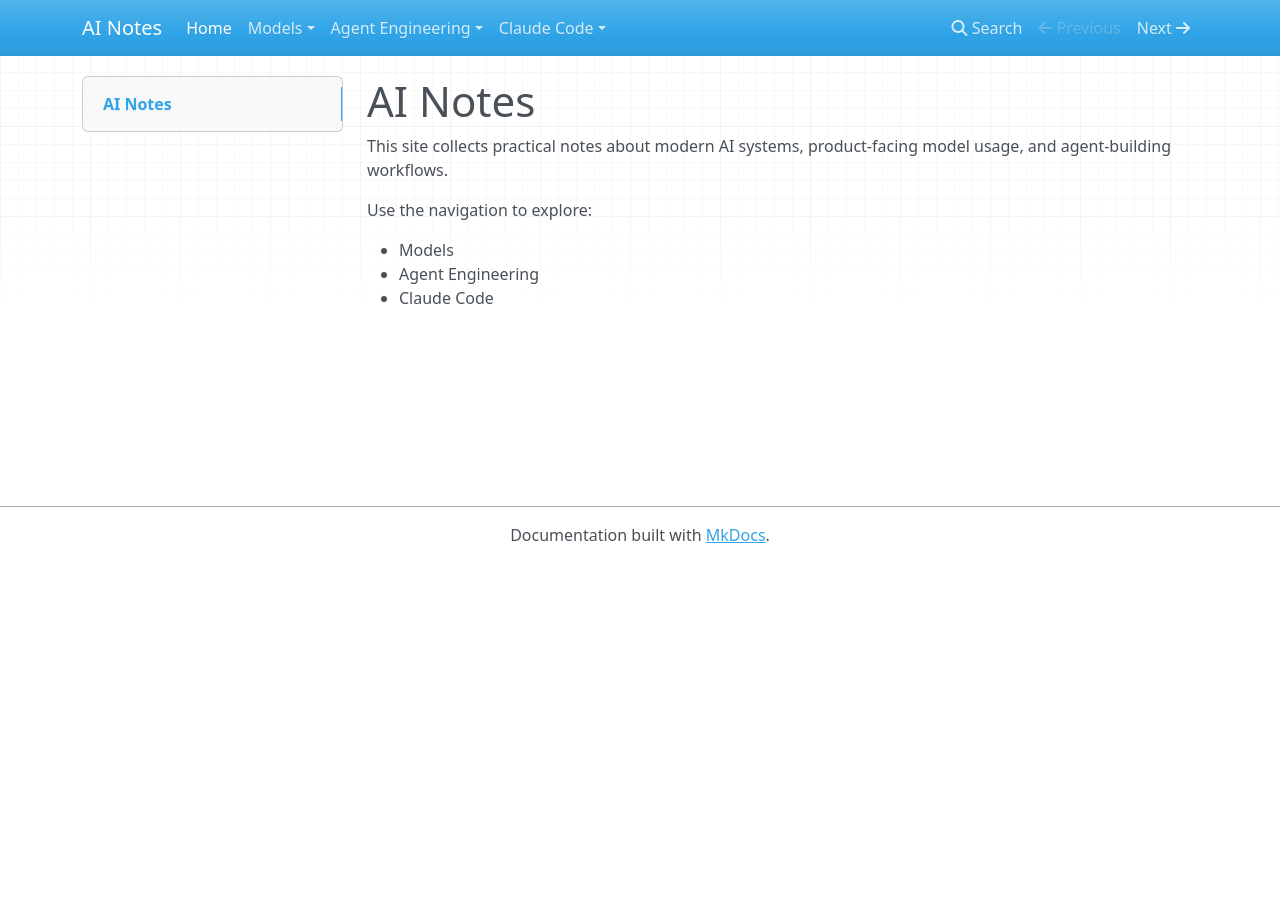
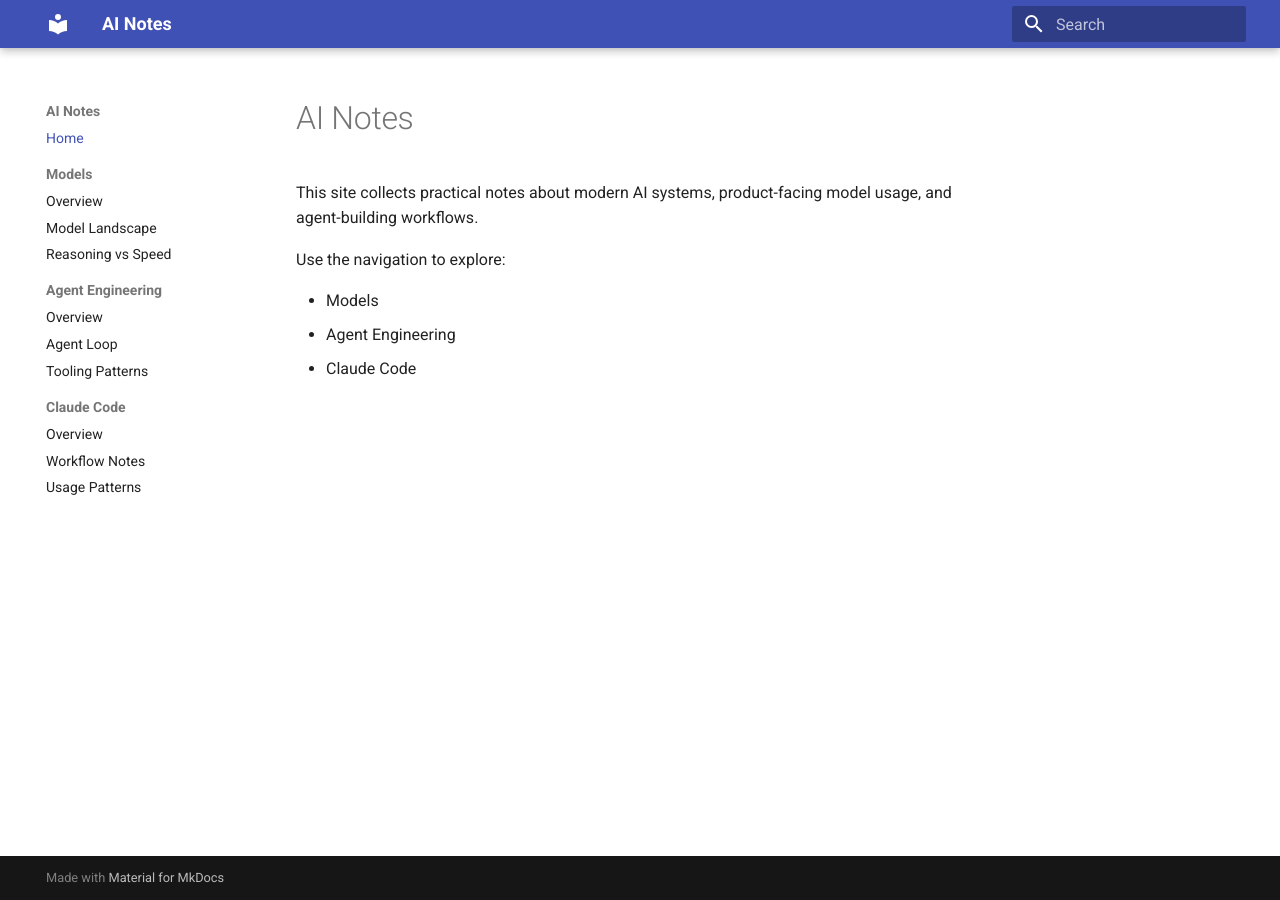
Before and after one commit to brofu/notes-ai, an MkDocs documentation site: the page built from docs/index.md, in a window 1280 px wide. Built offline with MkDocs 1.6.1 and Material for MkDocs 9.7.7, drawn with Linux system fonts in a browser that asks for light colours; nearby versions of some CDN libraries.

Commit message:
Switch notes-ai to MkDocs Material theme

```diff
--- a/mkdocs.yml
+++ b/mkdocs.yml
@@ -6,8 +6,11 @@ site_dir: site
 use_directory_urls: false
 
 theme:
-  name: mkdocs
+  name: material
   custom_dir: overrides
+  features:
+    - navigation.sections
+    - navigation.expand
 
 nav:
   - Home: index.md
--- a/requirements.txt
+++ b/requirements.txt
@@ -1 +1,2 @@
 mkdocs==1.6.1
+mkdocs-material==9.7.6
```
